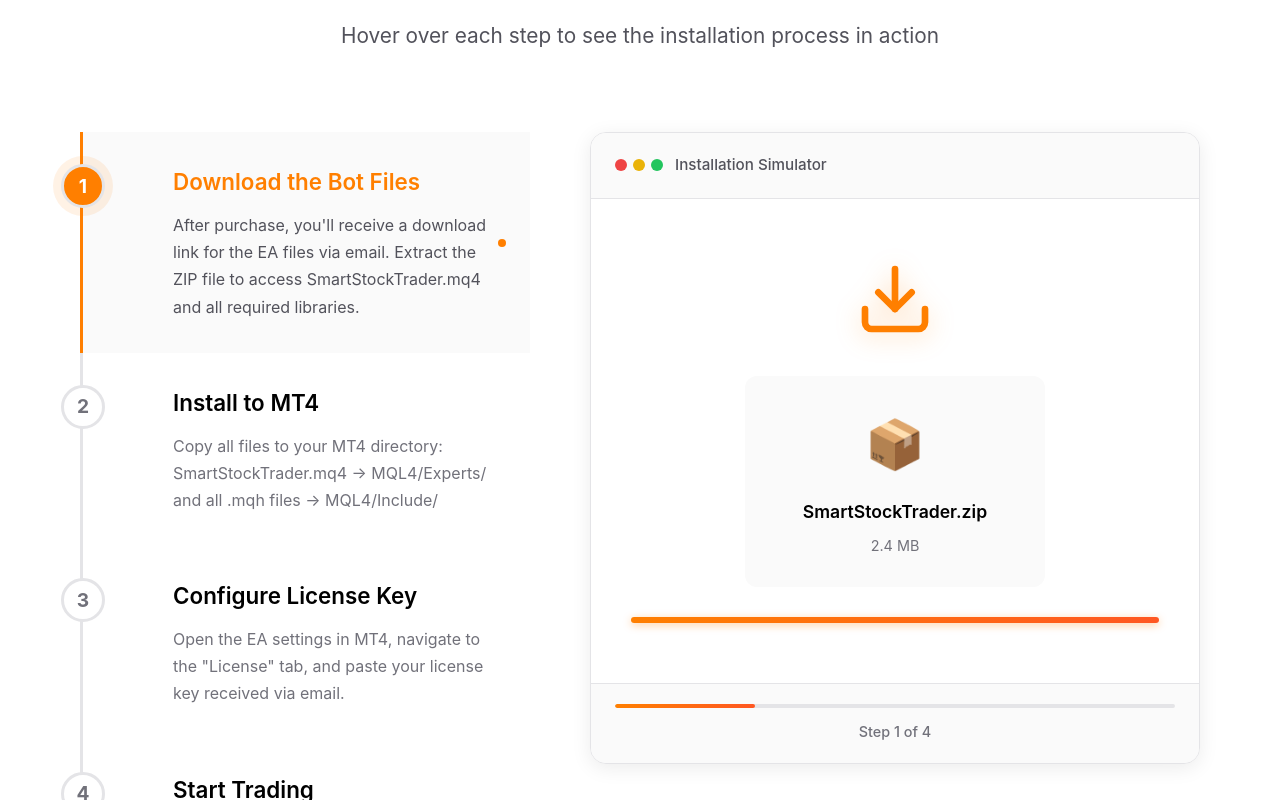
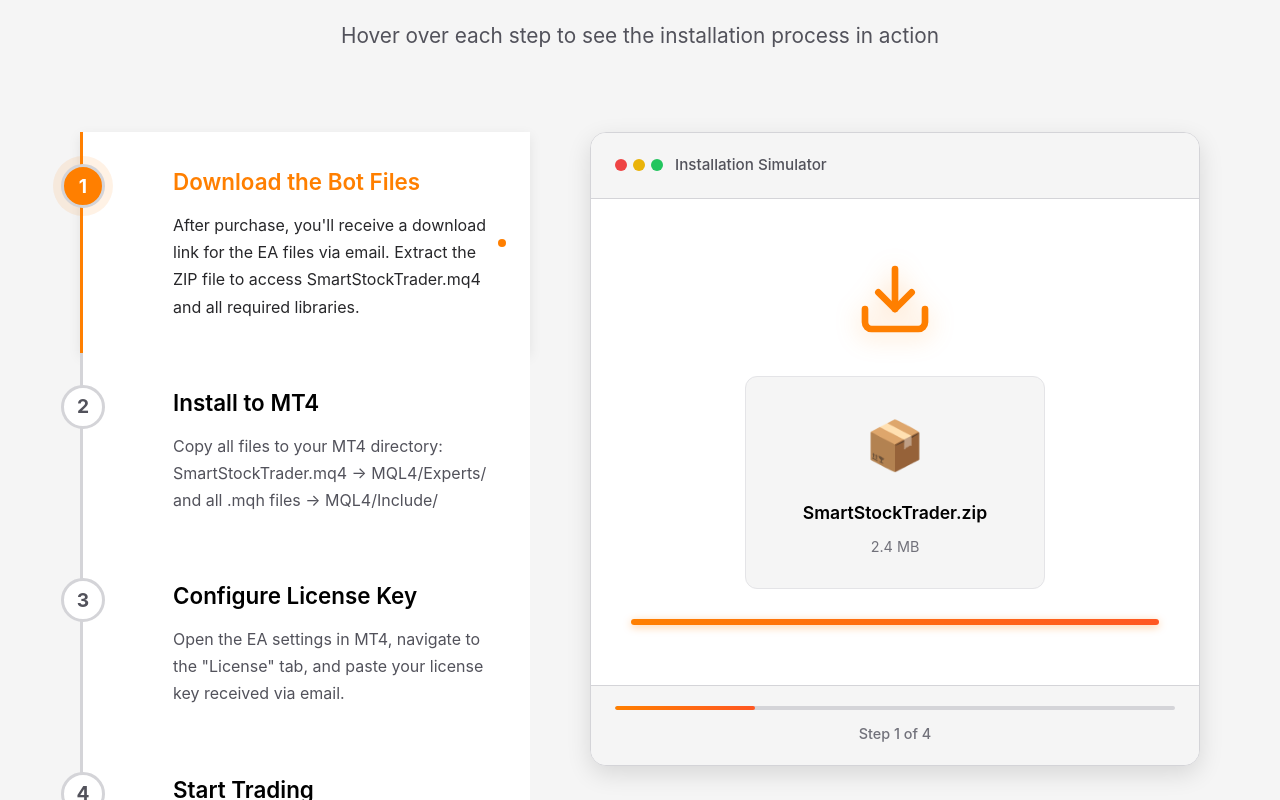
Before and after one commit to AbrahamBaffoe1/Bots, a React (Create React App) app in the folder landing/: page / in a window 1280 px wide. Shown: the part 3900-4700 px from the top of the page. Built offline with nearby package versions, Linux system fonts and the light colour scheme.

Commit message:
black theme added

```diff
--- a/landing/src/App.css
+++ b/landing/src/App.css
@@ -787,12 +787,16 @@
 /* Installation Section */
 .installation {
   padding: 120px 40px;
-  background: #ffffff;
+  background: #f5f5f5;
   position: relative;
 }
 
 .installation .section-title {
   color: #000000;
+  background: none;
+  -webkit-background-clip: unset;
+  -webkit-text-fill-color: unset;
+  background-clip: unset;
 }
 
 .installation .section-subtitle {
@@ -820,19 +824,22 @@
 .tesla-step {
   position: relative;
   padding: 32px 32px 32px 90px;
-  border-left: 3px solid #e4e4e7;
+  border-left: 3px solid #d4d4d8;
   cursor: pointer;
   transition: all 0.4s cubic-bezier(0.25, 0.46, 0.45, 0.94);
+  background: #ffffff;
 }
 
 .tesla-step:hover {
   background: #fafafa;
   border-left-color: #ff7f00;
+  box-shadow: 0 2px 8px rgba(0, 0, 0, 0.04);
 }
 
 .tesla-step.active {
-  background: #fafafa;
+  background: #ffffff;
   border-left-color: #ff7f00;
+  box-shadow: 0 4px 12px rgba(0, 0, 0, 0.08);
 }
 
 .tesla-step.active .tesla-step-number {
@@ -853,13 +860,13 @@
   height: 44px;
   border-radius: 50%;
   background: white;
-  border: 3px solid #e4e4e7;
+  border: 3px solid #d4d4d8;
   display: flex;
   align-items: center;
   justify-content: center;
   font-size: 1.2em;
   font-weight: 700;
-  color: #71717a;
+  color: #52525b;
   transition: all 0.4s ease;
   z-index: 2;
 }
@@ -885,12 +892,12 @@
 .tesla-step-content p {
   font-size: 1em;
   line-height: 1.7;
-  color: #71717a;
+  color: #52525b;
   transition: color 0.3s ease;
 }
 
 .tesla-step.active .tesla-step-content p {
-  color: #52525b;
+  color: #27272a;
 }
 
 .tesla-step-indicator {
@@ -909,10 +916,10 @@
 /* Installation Simulation */
 .installation-simulation {
   background: white;
-  border: 1px solid #e4e4e7;
+  border: 1px solid #d4d4d8;
   border-radius: 16px;
   overflow: hidden;
-  box-shadow: 0 4px 20px rgba(0, 0, 0, 0.08);
+  box-shadow: 0 8px 24px rgba(0, 0, 0, 0.12);
   position: sticky;
   top: 100px;
   height: fit-content;
@@ -923,8 +930,8 @@
   align-items: center;
   gap: 12px;
   padding: 20px 24px;
-  background: #fafafa;
-  border-bottom: 1px solid #e4e4e7;
+  background: #f5f5f5;
+  border-bottom: 1px solid #d4d4d8;
 }
 
 .sim-dots {
@@ -972,13 +979,13 @@
 /* Simulation Progress */
 .simulation-progress {
   padding: 20px 24px;
-  border-top: 1px solid #e4e4e7;
-  background: #fafafa;
+  border-top: 1px solid #d4d4d8;
+  background: #f5f5f5;
 }
 
 .progress-bar {
   height: 4px;
-  background: #e4e4e7;
+  background: #d4d4d8;
   border-radius: 2px;
   overflow: hidden;
   margin-bottom: 12px;
@@ -1012,10 +1019,11 @@
 .download-file {
   text-align: center;
   padding: 30px;
-  background: #fafafa;
+  background: #f5f5f5;
   border-radius: 12px;
   width: 100%;
   max-width: 300px;
+  border: 1px solid #e4e4e7;
 }
 
 .file-icon {
@@ -1059,7 +1067,8 @@
   align-items: center;
   gap: 12px;
   padding: 16px 20px;
-  background: #fafafa;
+  background: #f5f5f5;
+  border: 1px solid #e4e4e7;
   border-radius: 10px;
   font-size: 1.1em;
   font-weight: 500;
@@ -1112,9 +1121,11 @@
 .license-window {
   width: 100%;
   max-width: 400px;
-  background: #fafafa;
+  background: #f5f5f5;
+  border: 1px solid #e4e4e7;
   border-radius: 12px;
   overflow: hidden;
+  box-shadow: 0 4px 12px rgba(0, 0, 0, 0.08);
 }
 
 .license-header {
@@ -1183,7 +1194,8 @@
 }
 
 .chart-container {
-  background: #fafafa;
+  background: #f5f5f5;
+  border: 1px solid #e4e4e7;
   border-radius: 12px;
   overflow: hidden;
 }
@@ -1250,7 +1262,8 @@
 }
 
 .trade-stats .stat {
-  background: #fafafa;
+  background: #f5f5f5;
+  border: 1px solid #e4e4e7;
   padding: 20px;
   border-radius: 10px;
   text-align: center;
```
